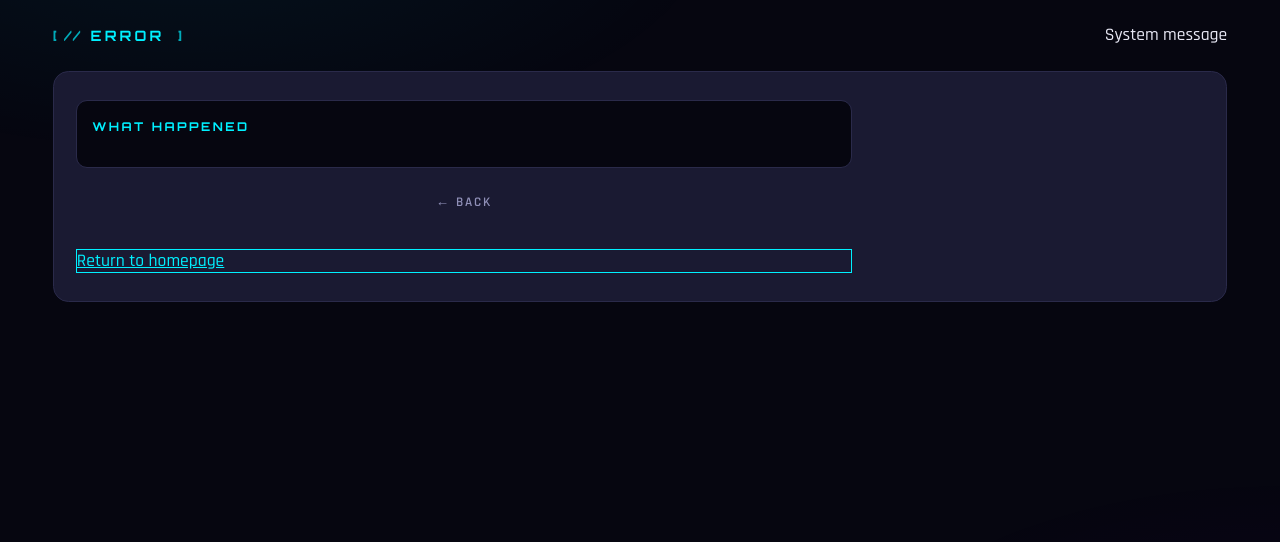
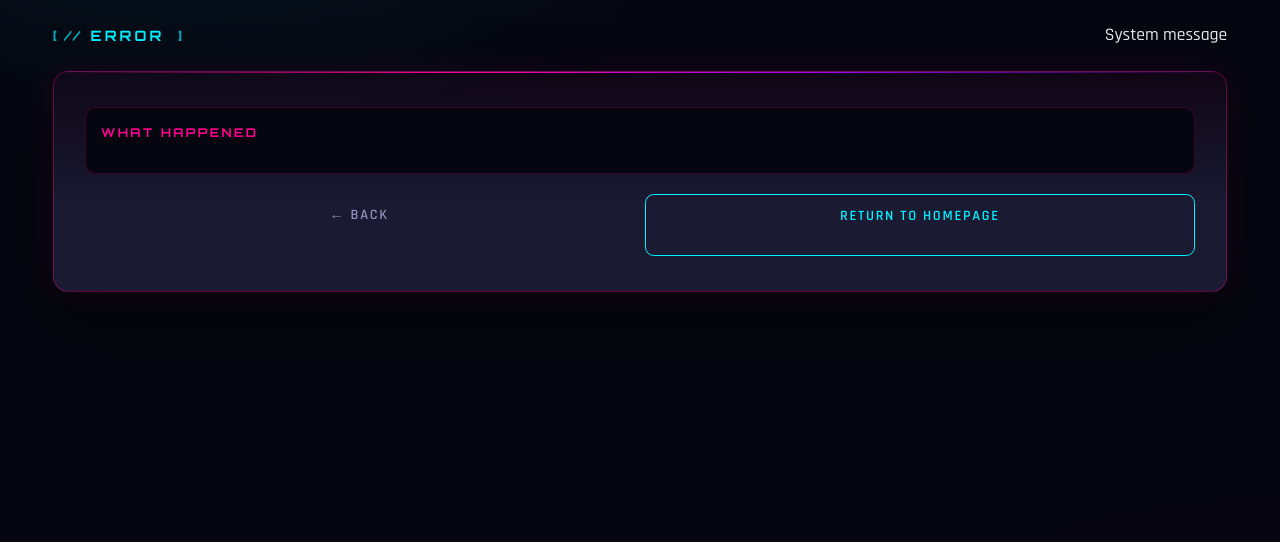
Before and after one commit to Whaliin/GameCrew, a FastAPI app: template templates/error.html in a window 1280 px wide. Shown: the part 83-625 px from the top of the page. Run offline with FastAPI, Linux system fonts and the light colour scheme; the template is opened without the code that fills it, so the values that code supplies are empty.

Commit message:
Error "CSS" uppdatering

```diff
--- a/static/css/style.css
+++ b/static/css/style.css
@@ -3791,3 +3791,62 @@ section { margin-bottom: 48px; }
     60%  { text-shadow: -1px 0 0 var(--cyan), 1px 0 0 var(--pink), 0 0 16px rgba(0, 240, 255, .85); }
     100% { text-shadow: 0 0 14px rgba(0, 240, 255, .85), 0 0 28px rgba(0, 240, 255, .5); }
 }
+
+* ── Error page ── */
+.wrapper section {
+	max-width: 560px;
+	margin: 60px auto;
+}
+
+.wrapper .profile-card {
+	grid-template-columns: 1fr;
+	border: 1px solid rgba(255, 0, 144, .35);
+	background: linear-gradient(180deg, rgba(255, 0, 144, .04) 0%, var(--card) 60%);
+	box-shadow: 0 24px 64px rgba(0, 0, 0, .45), 0 0 32px rgba(255, 0, 144, .08);
+}
+
+.wrapper .profile-card::before {
+	background: linear-gradient(90deg, transparent, var(--pink), var(--purple), transparent);
+}
+
+.wrapper .profile-panel {
+	padding: 32px 28px;
+}
+
+.wrapper .info-box {
+	border-color: rgba(255, 0, 144, .2);
+}
+
+.wrapper .info-box-title {
+	color: var(--pink);
+}
+
+.wrapper .bio-text p:first-child {
+	font-size: 15px;
+	color: var(--text-primary);
+	margin-bottom: 8px;
+}
+
+.wrapper .bio-text p:last-child {
+	color: var(--text-secondary);
+}
+
+.wrapper .profile-buttons {
+	flex-direction: row;
+	gap: 10px;
+}
+
+.wrapper .profile-buttons .back-btn,
+.wrapper .profile-buttons .btn-secondary {
+	flex: 1;
+	text-align: center;
+	padding: 11px 18px;
+	border-radius: 8px;
+	font-family: 'Rajdhani', sans-serif;
+	font-weight: 600;
+	font-size: 13px;
+	letter-spacing: .12em;
+	text-transform: uppercase;
+	cursor: pointer;
+	text-decoration: none;
+}
```
